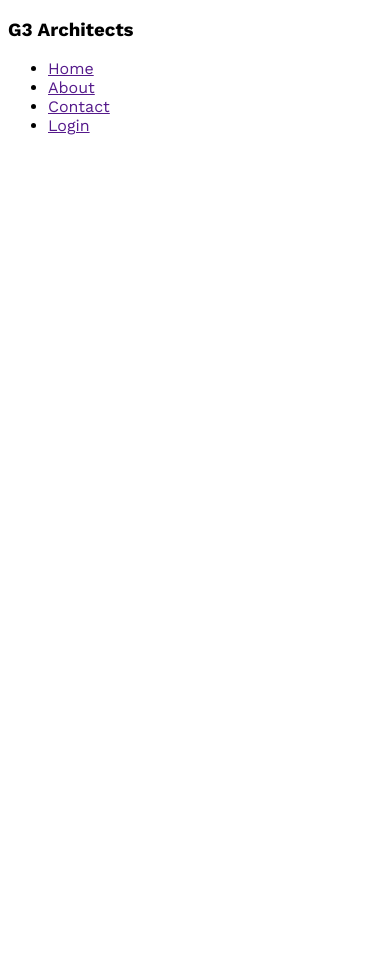
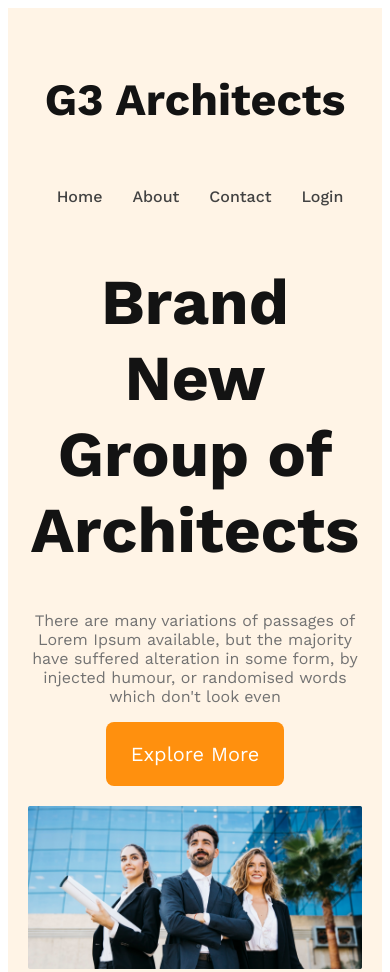
Before and after one commit to Dilshad-Jahan-Tabassum/G3-architect-website, a plain HTML site: page index.html in a window 390 px wide. Shown: the top 972 px of the page. Before the commit the page ends 844 px from the top, so only its background shows below. Drawn offline with nearby package versions, Linux system fonts and the light colour scheme.

Commit message:
header done with responsive

```diff
--- a/index.html
+++ b/index.html
@@ -9,7 +9,7 @@
 <body>
     <header>
         <nav>
-            <h3>G3 Architects</h3>
+            <h3 class="nav-title">G3 Architects</h3>
             <ul>
                 <li><a href="">Home</a></li>
                 <li><a href="">About</a></li>
@@ -17,6 +17,18 @@
                 <li><a href="">Login</a></li>
             </ul>
         </nav>
+        <div class="banner">
+            <div class="banner-content">
+                <h1 class="banner-title">Brand New
+                    Group of Architects
+                    </h1>
+                <p class="banner-description">
+                    There are many variations of passages of Lorem Ipsum available, but the majority have suffered alteration in some form, by injected humour, or randomised words which don't look even
+                </p>
+                <button class="btn-primary">Explore More</button>
+            </div>
+            <img src="images/banner.png" alt="">
+        </div>
     </header>
     <main>
 
--- a/styles/architects.css
+++ b/styles/architects.css
@@ -1,7 +1,87 @@
 /* Work Sans google font  */
   @import url('https://fonts.googleapis.com/css2?family=Work+Sans:wght@400;500;600;700;800&display=swap');
 
-
+/* Shared styles  */
 *{
     font-family: 'Work Sans', sans-serif;
 }
+.btn-primary{
+    color: #FFF;
+    text-align: center;
+    border-radius: 8px;
+    font-size: 1.25rem;
+    background: #FF900E;
+    padding: 20px 25px;
+    cursor: pointer;
+    border: 0;
+}
+
+/* header starts  */
+header{
+    background: rgba(255, 144, 14, 0.10);
+    padding: 50px 240px;
+}
+nav{
+    display: flex;
+    justify-content: space-between;
+    align-items: center;
+}
+.nav-title{
+    font-size: 2.8rem;
+    font-weight: 700;
+    color: #131313;
+}
+nav > ul{
+    display: flex;
+}
+nav li{
+    list-style: none;
+    margin-right: 30px;
+    font-weight: 500;
+    font-size: 1em;
+}
+nav li a{
+    text-decoration: none;
+    color: #424242;
+}
+/* banner styles */
+.banner-content{
+    max-width: 800px;
+    text-align: center;
+    margin: 0 auto;
+}
+.banner-title{
+    font-size: 4rem;
+    font-weight: 700;
+    color:#131313;
+}
+.banner-description{
+    color: #727272;
+}
+.banner img{
+    margin-top: 20px;
+    width: 100%;
+}
+
+
+
+/* responsive media queries */
+/* mobile devices */
+@media screen and (max-width:576px){
+    header{
+        padding: 20px;
+    }
+    nav{
+       flex-direction: column;
+    }
+}
+/* medium devices */
+@media screen and (min-width:576px) and (max-width:960px) {
+    header{
+        padding: 50px;
+    }
+    nav{
+        flex-direction: column;
+     }
+
+}
```
